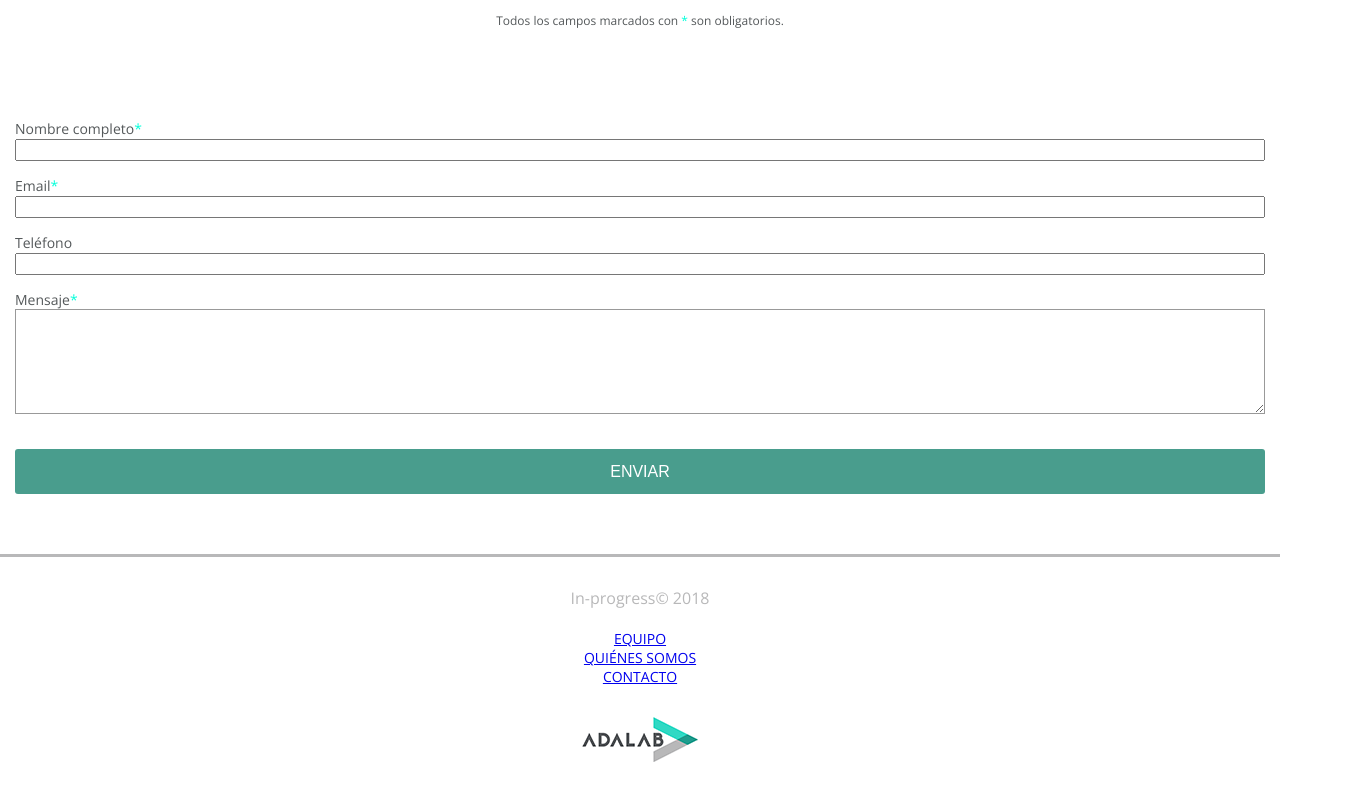
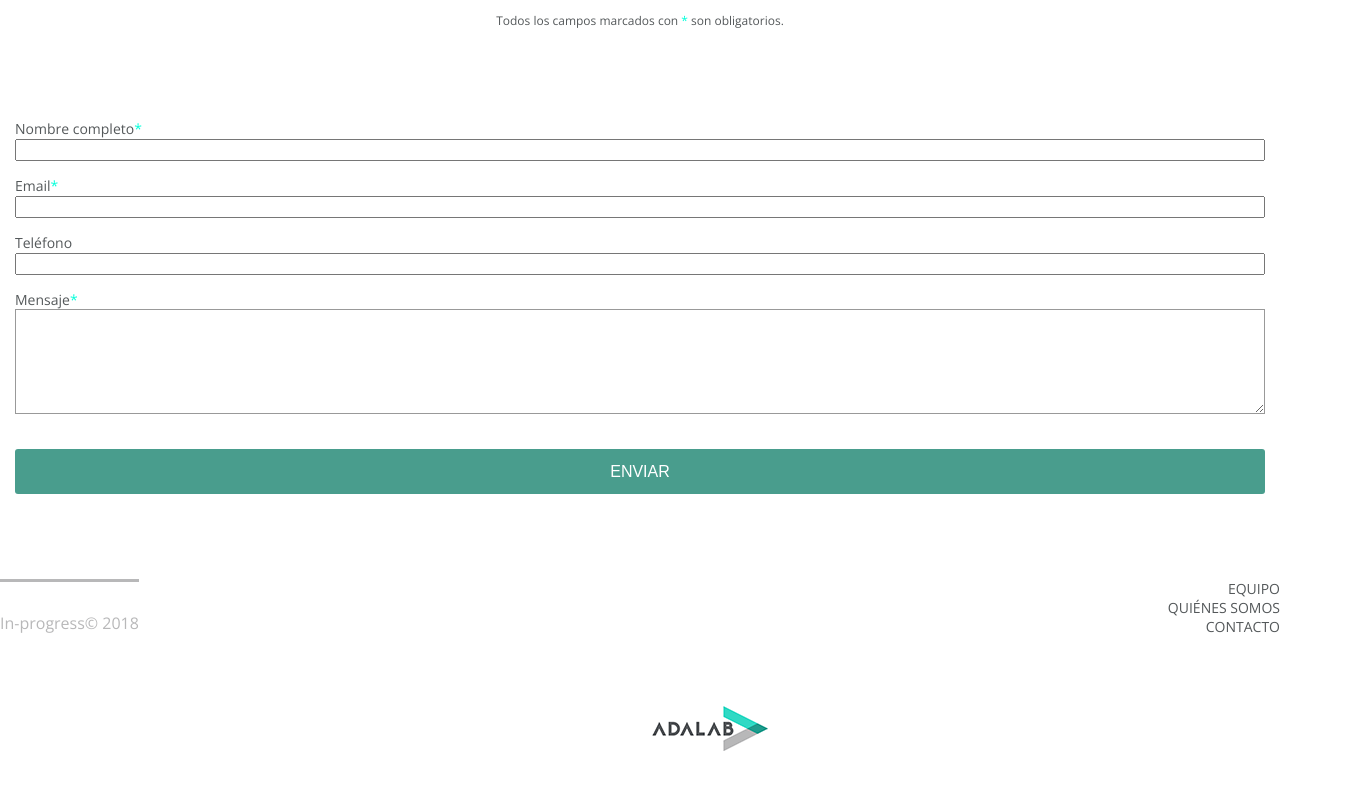
Before and after one commit to Adalab/project-d-s1-in-progress, a plain HTML site: page contacto.html in a window 1280 px wide. Shown: the part 648-1448 px from the top of the page, 1350 px wide, since content can reach past the window. Drawn offline with nearby package versions, Linux system fonts and the light colour scheme.

Commit message:
Mediaqueries footer

```diff
--- a/contacto.html
+++ b/contacto.html
@@ -14,13 +14,13 @@
   <header class="header">
 
     <div class="title">
-          <h1>Inprogress</h1>
+      <a href="index.html"> <h1>Inprogress</h1></a>
     </div>
 
     <nav>
       <ul class="nav-menu">
-            <li class="nav-element"><a href="#" class="nav-link">Equipo</a></li>
-            <li class="nav-element"><a href="#" class="nav-link">Quienes somos</a></li>
+        <li class="nav-element"><a href="#equipo" class="nav-link">Equipo</a></li>
+        <li class="nav-element"><a href="#quienes-somos" class="nav-link">Quienes somos</a></li>
         <li class="nav-element"><a href="contacto.html" class="nav-link">Contacto</a></li>
       </ul>
     </nav>
@@ -79,14 +79,14 @@
 
     <nav class="navigator">
       <ul class="nav-footer">
-        <li class="link-nav-footer"><a href="#">Equipo</a></li>
-        <li class="link-nav-footer"><a href="#">Quiénes somos</a></li>
-        <li class="link-nav-footer"><a href="#">Contacto</a></li>
+        <li class="link-nav-footer"><a href="#equipo">Equipo</a></li>
+        <li class="link-nav-footer"><a href="#quienes-somos">Quiénes somos</a></li>
+        <li class="link-nav-footer"><a href="contacto.html">Contacto</a></li>
       </ul>
     </nav>
 
     <div class="imagen-footer">
-      <a href="#">
+      <a href="../index.html">
         <img  src="images/icono-adalab.png" alt="Adalab" >
       </a>
     </div>
--- a/main.css
+++ b/main.css
@@ -231,9 +231,32 @@ p {
 
 /****************FOOTER***************/
 
+
+/*
+
+
+@media all and (min-width:768px) {
+        margin: 0 40px;
+    }
+    @media all and (min-width:1280px) {
+        margin: 0 auto;
+        max-widh: 1200px;
+    }
+
+
+*/
+
+
 .footer {
   text-align: center;
 }
+@media all and (min-width:768px) {
+  .footer{
+    position:relative;
+  }
+}
+
+
 
 .enmedio {
   border-top-style:solid;
@@ -247,6 +270,12 @@ p {
   padding-top: 30px;
   margin-bottom: 20px;
 }
+@media all and (min-width:768px) {
+  .enmedio{
+    position:absolute;
+  }
+}
+
 
 .nav-footer {
   font-size: 14px;
@@ -258,17 +287,40 @@ p {
   padding: 0;
   width: 100%;
 }
+@media all and (min-width:768px) {
+  .nav-footer{
 
-.footer-link {
+    display: flex;
+    flex-direction: column;
+    align-items: flex-end;
+    margin-top: 25px;
+  }
+}
+
+.link-nav-footer a {
   text-decoration: none;
   color:#54585A;
 }
 
 .imagen-footer{
-  margin: 0 auto;
+  display: flex;
+  justify-content: center;
   margin-bottom: 45px;
   margin-top: 30px;
   width: 100%;
+}
+@media all and (min-width:768px) {
+  .imagen-footer{
+    display: flex;
+    align-items: flex-start;
+    margin: 70px;
+  }
+}
+
+
+.no-decoracion-enlace {
+  text-decoration: none;
+  color: #fff;
 }
 
 
```
Also changed, not shown: index.html (+2 -2 lines). Lines whose indentation alone changed are shown as unchanged.
